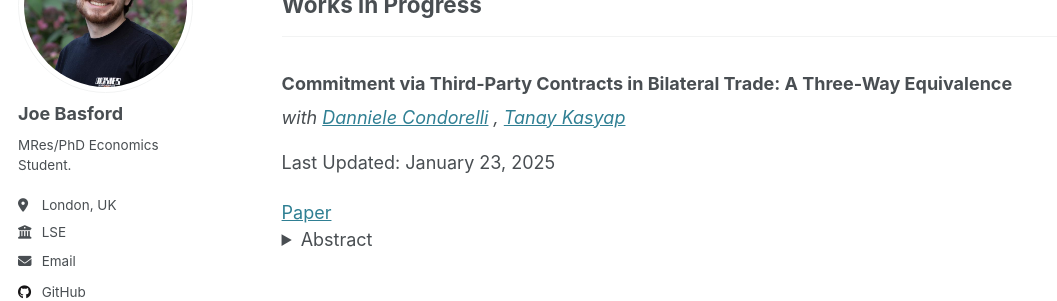
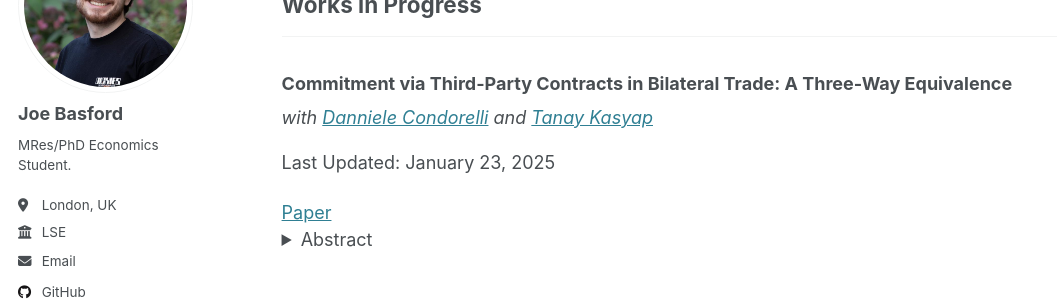
Before and after one commit to Joe-Basford/Joe-Basford.github.io, a Jekyll site: the page built from _pages/research.html, in a window 1280 px wide. Shown: the part 181-482 px from the top of the page, without its empty margins (0-1057 px from the left). Built offline with Jekyll 4.4.1, drawn with Linux system fonts in a browser that asks for light colours.

Commit message:
Update archive-single.html

```diff
--- a/_includes/archive-single.html
+++ b/_includes/archive-single.html
@@ -33,13 +33,13 @@
   <i>
     with
     {% for author in post.coauthorsurls %}
-      <a href="{{ author.url }}">{{ author.name }}</a>{% if forloop.last == false %}
-        {% if forloop.index == post.coauthorsurls.size | minus: 1 %}
+      <a href="{{ author.url }}">{{ author.name }}</a>{% unless forloop.last %}
+        {% if forloop.rindex == 2 %}
           and
         {% else %}
           ,
         {% endif %}
-      {% endif %}
+      {% endunless %}
     {% endfor %}
   </i>
 {% endif %}
```
